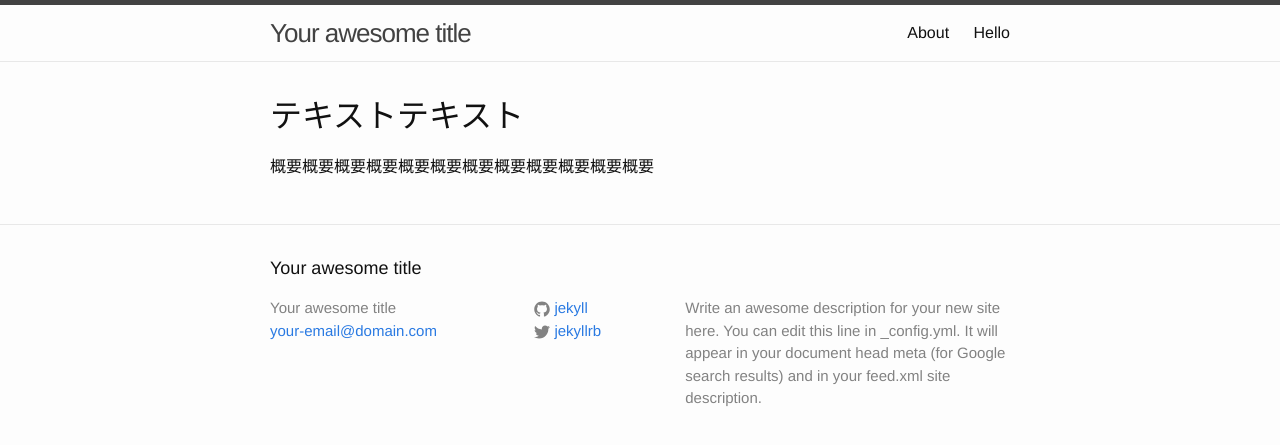
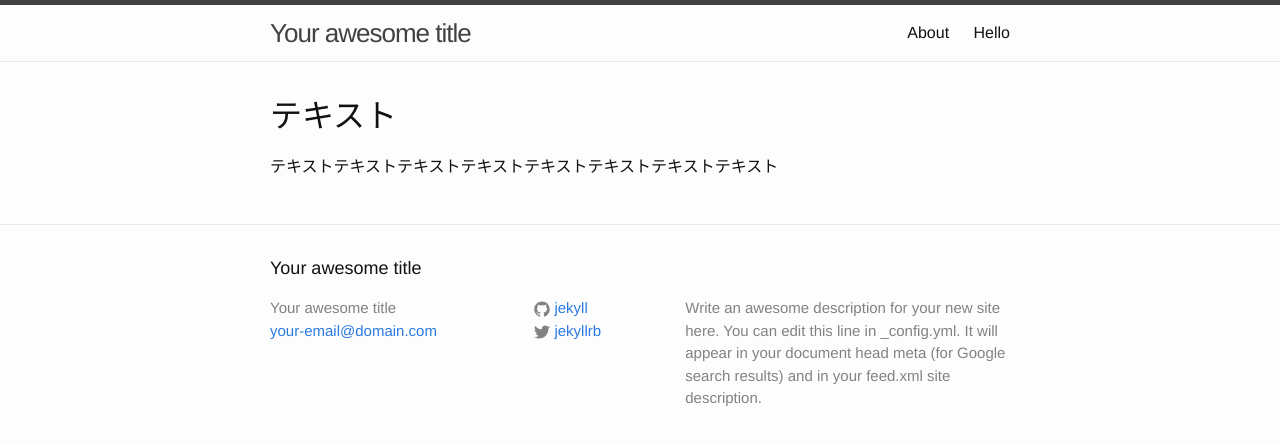
Before and after one commit to shinsuke1705/sokora, a Jekyll site: the page built from index.md, in a window 1280 px wide. Shown: the top 445 px of the page. Built offline with Jekyll 4.4.1, drawn with Linux system fonts in a browser that asks for light colours.

Commit message:
迷走中

```diff
--- a/index.md
+++ b/index.md
@@ -4,6 +4,6 @@ title: Hello
 ---
 
 <div>
-	<h1>テキストテキスト</h1>
+	<h1>テキスト</h1>
 </div>
-<p>概要概要概要概要概要概要概要概要概要概要概要概要</p>
+<p>テキストテキストテキストテキストテキストテキストテキストテキスト</p>
```
